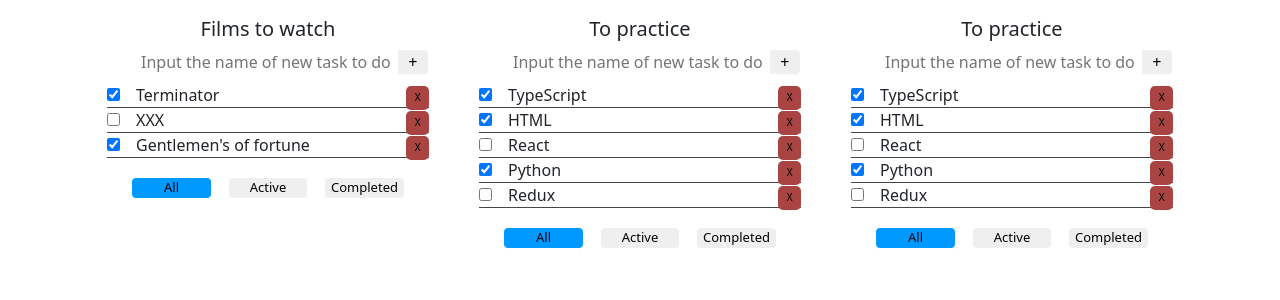
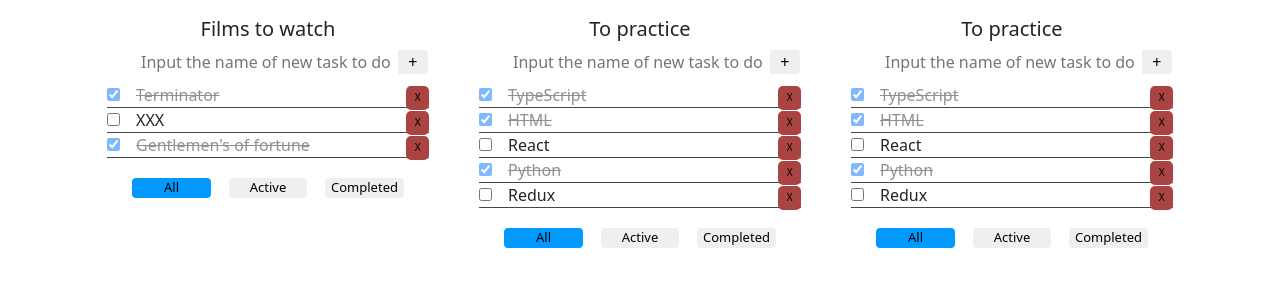
Before and after one commit to Deyvidas/todo-list-ts, a React (Create React App) app: page / in a window 1280 px wide. Shown: the top 300 px of the page. Built offline with nearby package versions, Linux system fonts and the light colour scheme.

Commit message:
Added opacity for completed subtasks.

```diff
--- a/src/components/SubTaskElement.tsx
+++ b/src/components/SubTaskElement.tsx
@@ -1,3 +1,4 @@
+import { HTMLAttributes } from 'react';
 import { InputHTMLAttributes } from 'react';
 
 import SubTaskModel from '../models/SubTaskModel';
@@ -9,17 +10,25 @@ export type SubTasksProps = {
 };
 
 export default function SubTaskElement(props: SubTasksProps) {
-    const inputProps: InputHTMLAttributes<HTMLInputElement> = {
+    let subTaskContainerClass = 'task_card__subTask_main';
+    if (props.subTask.isDone === true) {
+        subTaskContainerClass += ' is-done';
+    }
+
+    const subTaskDivProps: HTMLAttributes<HTMLDivElement> = {
+        className: subTaskContainerClass,
+        onClick: () => props.onClickCheckbox(props.subTask),
+    };
+    const subTaskCheckboxProps: InputHTMLAttributes<HTMLInputElement> = {
         type: 'checkbox',
         checked: props.subTask.isDone,
         readOnly: true,
-        onClick: () => props.onClickCheckbox(props.subTask),
     };
 
     return (
         <li className='task_card__subTask'>
-            <div className='task_card__subTask_main'>
-                <input {...inputProps} />
+            <div {...subTaskDivProps}>
+                <input {...subTaskCheckboxProps} />
                 <span className='task_card__subTask_sep'></span>
                 <span>{props.subTask.title}</span>
             </div>
--- a/src/styles/styles.css
+++ b/src/styles/styles.css
@@ -53,6 +53,7 @@
     .task_card__subTask {
       display: flex;
       border-bottom: 0.5px solid rgb(70, 70, 70);
+      cursor: default;
 
       .task_card__subTask_sep {
         margin-inline: 0.5rem;
@@ -60,6 +61,11 @@
 
       .task_card__subTask_main {
         width: 93%;
+      }
+
+      .task_card__subTask_main.is-done {
+        opacity: 50%;
+        text-decoration: line-through;
       }
 
       .task_card__subTask_delete {
```
